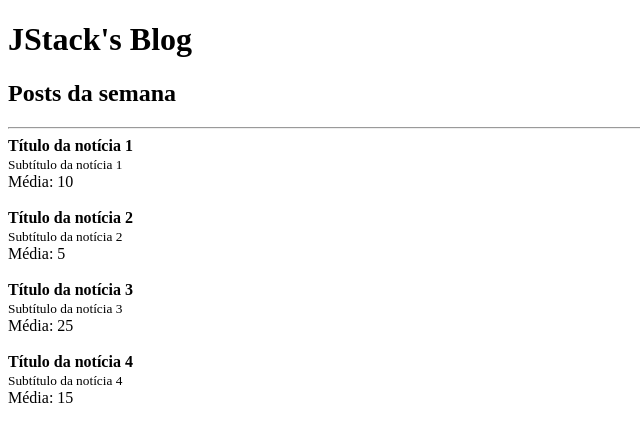
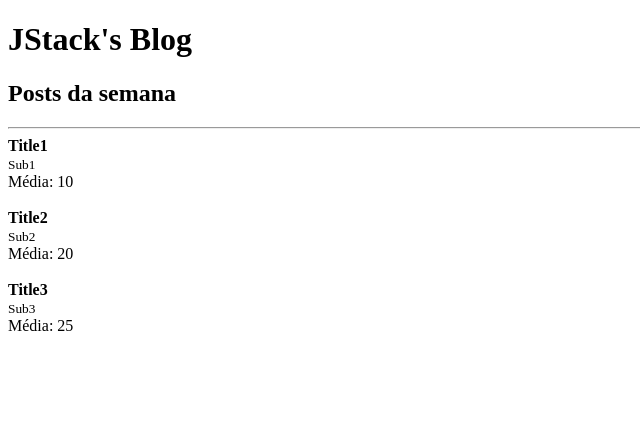
Before and after one commit to eduuk15/ReactFundamentos, a React app: page / in a window 1280 px wide. Shown: the top 442 px of the page, without its empty margins (0-640 px from the left). Built offline with nearby package versions, Linux system fonts and the light colour scheme.

Commit message:
entendendo a renderizacao de listas

```diff
--- a/src/App.js
+++ b/src/App.js
@@ -2,6 +2,12 @@ import React from "react";
 import Header from "./Header";
 
 import Post from './Post';
+
+const posts = [
+    { title: 'Title1', subtitle: 'Sub1', likes: 20 },
+    { title: 'Title2', subtitle: 'Sub2', likes: 40 },
+    { title: 'Title3', subtitle: 'Sub3', likes: 50 },
+]
 
 function App() {
     return (
@@ -12,34 +18,16 @@ function App() {
 
             <hr />
 
-            <Post
-                likes={20}
-                post={{
-                    title: "Título da notícia 1",
-                    subtitle: "Subtítulo da notícia 1"
-                }}
-            />
-            <Post
-                likes={10}
-                post={{
-                    title: "Título da notícia 2",
-                    subtitle: "Subtítulo da notícia 2"
-                }}
-            />
-            <Post
-                likes={50}
-                post={{
-                    title: "Título da notícia 3",
-                    subtitle: "Subtítulo da notícia 3"
-                }}
-            />
-            <Post
-                likes={30}
-                post={{
-                    title: "Título da notícia 4",
-                    subtitle: "Subtítulo da notícia 4"
-                }}
-            />
+            {posts.map(post => (
+                <Post
+                    key={post.title}
+                    post={{
+                        title: post.title,
+                        subtitle: post.subtitle
+                    }}
+                    likes={post.likes}
+                />
+            ))}
         </>
     );
 }
```
